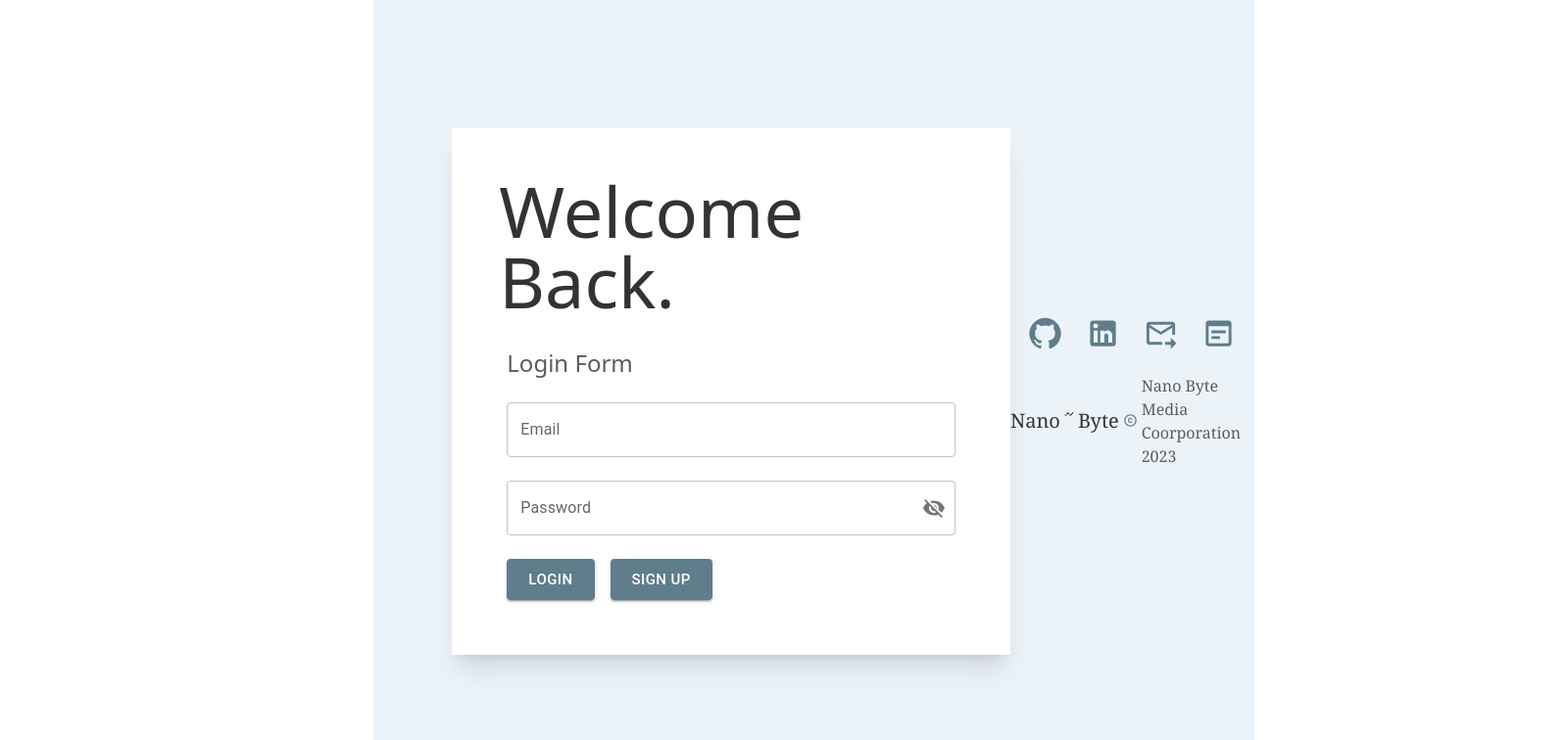
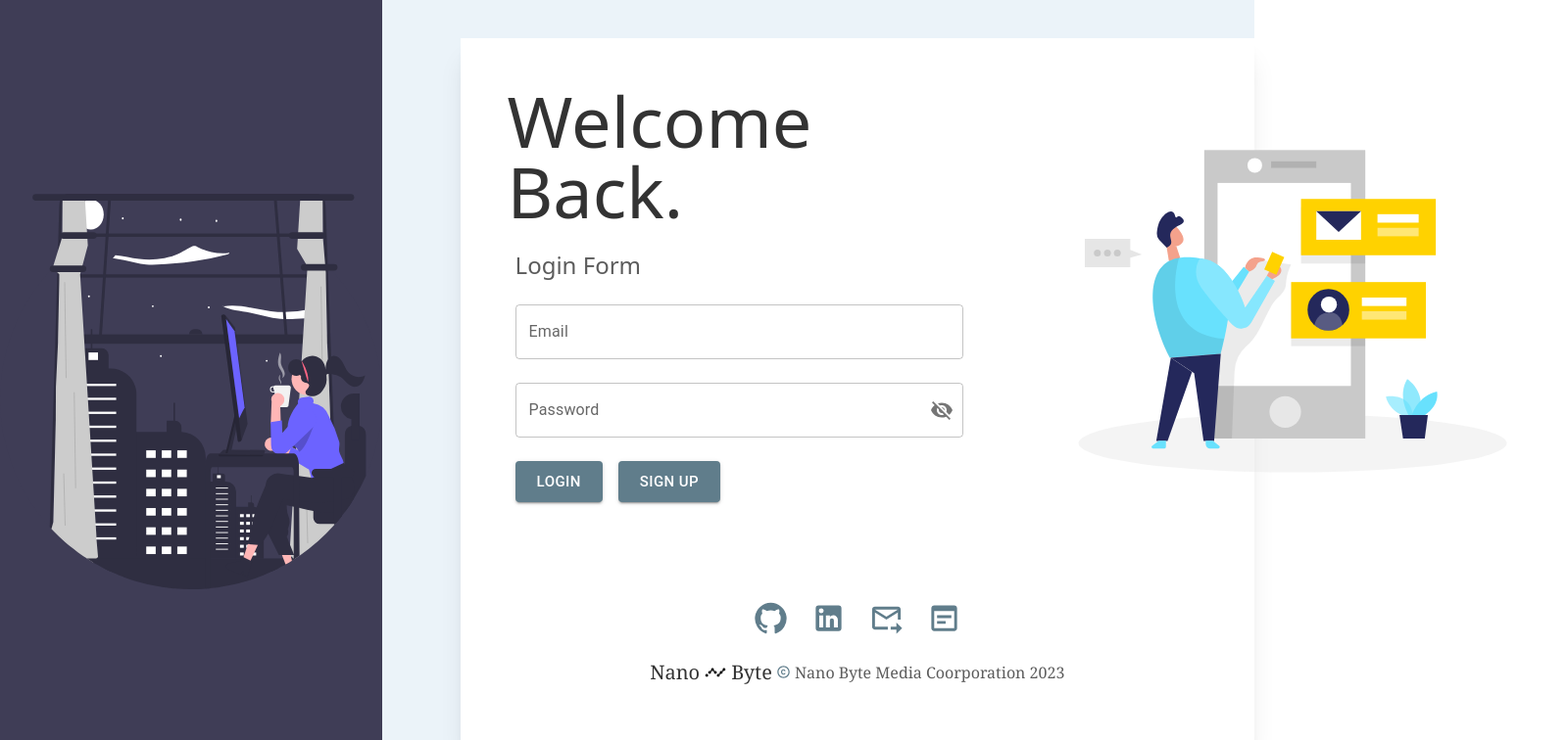
Before and after one commit to emoral435/Nano-Byte-Forum, a React (Vite) app: page /login in a window 1280 px wide. Shown: the top 756 px of the page at 98% size, 1599 px wide, since content can reach past the window. Built offline with nearby package versions, Linux system fonts and the light colour scheme; what @shrutibalasa/tailwind-grid-auto-fit would draw is missing.

Commit message:
Finished Styling of Login - Anon Sign in needed along with login component abstraction

```diff
--- a/src/components/Login/Login.tsx
+++ b/src/components/Login/Login.tsx
@@ -5,6 +5,8 @@ import { useNavigate } from 'react-router-dom'
 import { signInWithEmailAndPassword, getAuth } from 'firebase/auth'
 import { app } from '../../firebase/firebase-config'
 import { LayerFour } from '../Startup/LayerFour'
+import user from '/src/assets/loginUser.svg'
+import bg from '/src/assets/loginBackground.svg'
 
 const Login = () => {
     const [email, setEmail] = useState('')
@@ -26,16 +28,23 @@ const Login = () => {
     }
 
   return (
-    <div className='w-full h-full flex md:flex-row flex-col'>
-      <div className='basis-1/2'>
-        {/* <img src={background} alt="background building" className='' /> */}
+    <div className='w-full h-full flex md:flex-row flex-col-reverse items-center '>
+      <div className='w-[35rem] xl:flex hidden bg-[#3f3d56] h-[100vh] items-center' >
+        <img src={bg} alt="login background" className=''/>
       </div>
-      <div className='w-full h-[100vh] bg-[#ebf3f9] flex justify-start items-center'>
-        <div className='flex flex-col  shadow-xl p-12 ml-20 bg-white'>
-          <h1 className='text-7xl text-[#333333] mb-6' >Welcome Back.</h1>
-          <Form title='Login' sideTitle='Sign Up' setEmail={setEmail} setPassword={setPassword} handleForm={login} handleSide={signUp}/>
+      <div className='w-full h-[100vh] bg-[#ebf3f9] flex flex-col justify-center items-center lg:items-start'>
+        <div className='flex flex-col shadow-xl p-12 lg:ml-10 xl:ml-20 bg-white gap-20'>
+          <div className='flex md:flex-row flex-col-reverse gap-8'>
+            <div>
+              <h1 className='text-7xl text-[#333333] mb-6' >Welcome Back.</h1>
+              <Form title='Login' sideTitle='Sign Up' setEmail={setEmail} setPassword={setPassword} handleForm={login} handleSide={signUp}/>
+            </div>
+            <img src={user} alt="login user" className='md:h-full h-[10rem]' />
+          </div>
+          <div className='flex justify-center'>
+            <LayerFour />
+          </div>
         </div>
-        <LayerFour />
       </div>
     </div>
   )
--- a/src/components/Startup/LayerFour.tsx
+++ b/src/components/Startup/LayerFour.tsx
@@ -33,7 +33,7 @@ export const LayerFour = () => {
                         <div className='flex justify-center items-center'>
                             <CopyrightIcon color='primary' sx={{ fontSize: 15}} />
                         </div>
-                        <h4 className='text-[#5c5c5c]'>Nano Byte Media Coorporation 2023</h4>
+                        <h4 className='text-[#5c5c5c] select-none'>Nano Byte Media Coorporation 2023</h4>
                     </div>
             </div>
         </div>
```
Also changed, not shown: src/assets/loginBackground.svg (added), src/assets/loginUser.svg (added).
